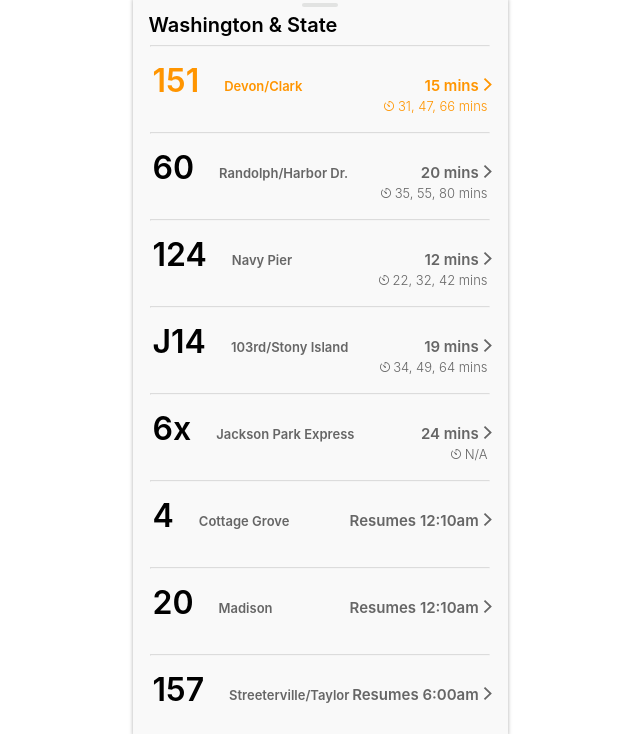
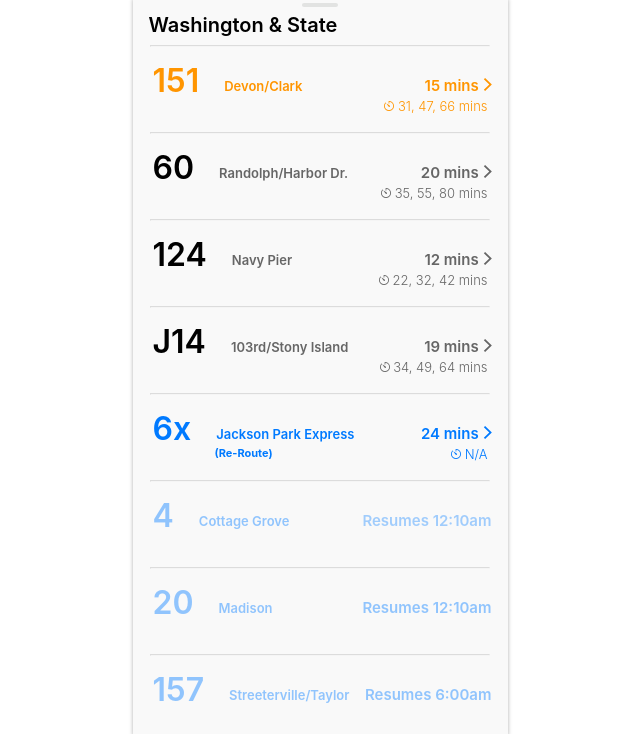
Before and after one commit to CsFinley/Frontend_Challenge, a plain HTML site: page index.html in a window 1280 px wide. Shown: the part 499-1233 px from the top of the page, without its empty margins (320-960 px from the left). Drawn offline with Linux system fonts and the light colour scheme.

Commit message:
index.html

```diff
--- a/index.html
+++ b/index.html
@@ -48,29 +48,30 @@
         <li class="col4"><img src="images/clock.svg"> 34, 49, 64 mins</li>
       </ul>
       <hr />
-      <ul class="row">
-        <li class="col1">6x</li>
-        <li class="col2">Jackson Park Express</li>
-        <li class="col3">24 mins <img src="images/Arrow.svg"></li>
-        <li class="col4"><img src="images/clock.svg"> N/A</li>
+      <ul class="row2">
+        <li style="color: #007AFF"class="col1">6x</li>
+        <li style="color: #007AFF"class="col5">(Re-Route)</li>
+        <li style="color: #007AFF"class="col2">Jackson Park Express</li>
+        <li style="color: #007AFF"class="col3">24 mins <img src="images/Arrow-2.svg"></li>
+        <li style="color: #007AFF"class="col4"><img src="images/clock-2.svg"> N/A</li>
       </ul>
       <hr />
       <ul class="row">
-        <li class="col1">4</li>
-        <li class="col2">Cottage Grove</li>
-        <li class="col3">Resumes 12:10am <img src="images/Arrow.svg"></li>
+        <li style="color: hsla(211, 100%, 67%, 0.65)"class="col1">4</li>
+        <li style="color: hsla(211, 100%, 67%, 0.65)"class="col2">Cottage Grove</li>
+        <li style="color: hsla(211, 100%, 67%, 0.55)"class="col3">Resumes 12:10am</li>
       </ul>
       <hr />
       <ul class="row">
-        <li class="col1">20</li>
-        <li class="col2">Madison</li>
-        <li class="col3">Resumes 12:10am <img src="images/Arrow.svg"></li>
+        <li style="color: hsla(211, 100%, 67%, 0.65)"class="col1">20</li>
+        <li style="color: hsla(211, 100%, 67%, 0.65)"class="col2">Madison</li>
+        <li style="color: hsla(211, 100%, 67%, 0.65)" class="col3">Resumes 12:10am</li>
       </ul>
       <hr />
       <ul class="row">
-        <li class="col1">157</li>
-        <li class="col2">Streeterville/Taylor</li>
-        <li class="col3">Resumes 6:00am <img src="images/Arrow.svg"></li>
+        <li style="color: hsla(211, 100%, 67%, 0.65)" class="col1">157</li>
+        <li style="color: hsla(211, 100%, 67%, 0.65)"class="col2">Streeterville/Taylor</li>
+        <li style="color: hsla(211, 100%, 67%, 0.65)" class="col3">Resumes 6:00am</li>
       </ul>
     </section>
   </div>
```
